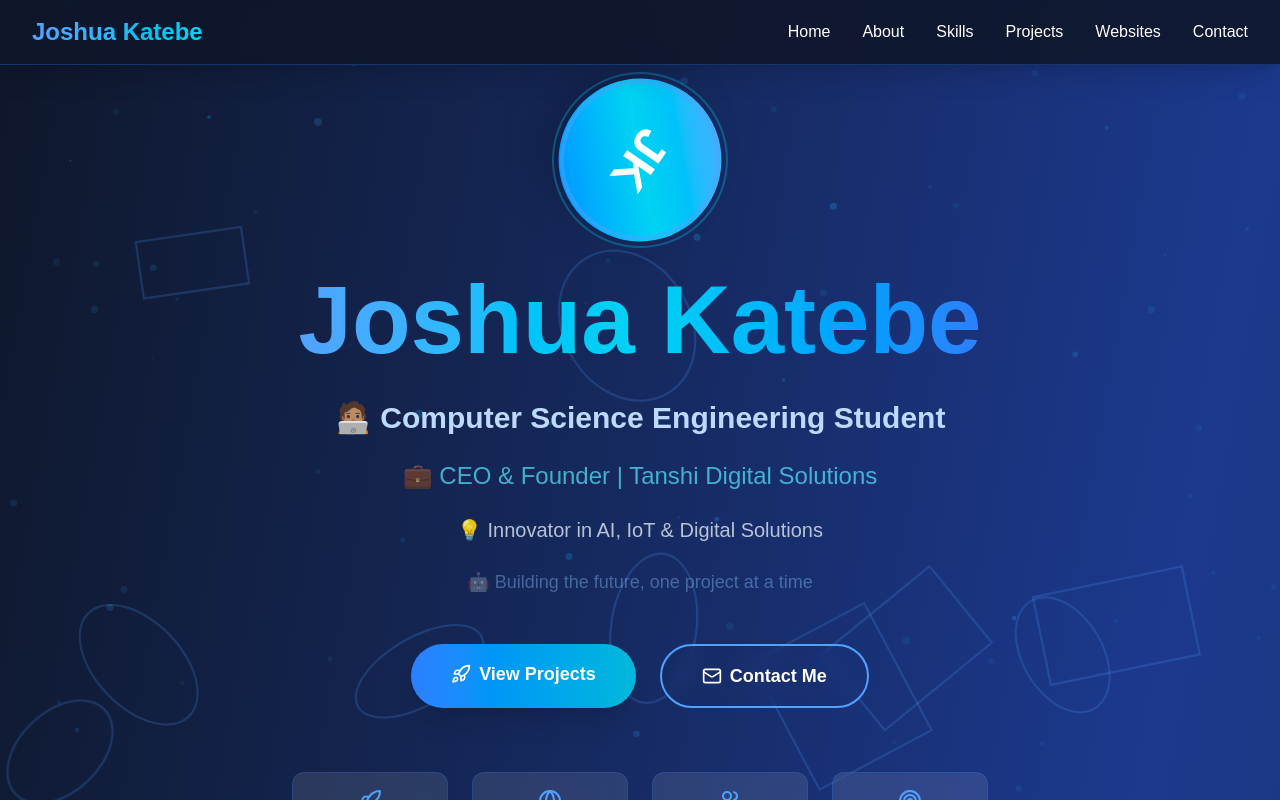
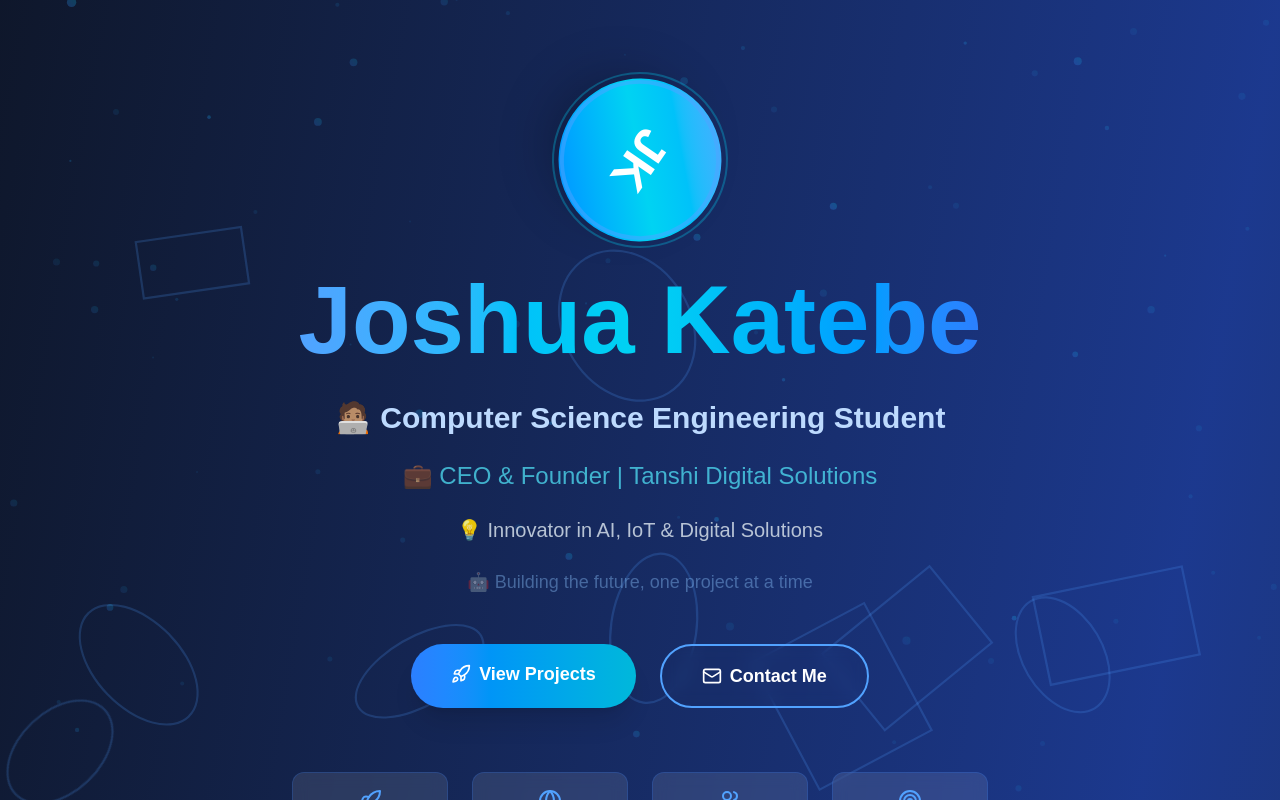
Before and after one commit to JoshuaKatebe/tanshi, a Next.js app: page /joshua in a window 1280 px wide. Shown: the top 800 px of the page. Built offline with nearby package versions, Linux system fonts and the light colour scheme.

Commit message:
removed header

```diff
--- a/src/app/joshua/page.jsx
+++ b/src/app/joshua/page.jsx
@@ -322,79 +322,6 @@ const Portfolio = () => {
           />
         ))}
       </div>
-
-      {/* Enhanced Navigation */}
-      <motion.nav
-        className="fixed top-0 w-full z-50 bg-slate-900/90 backdrop-blur-md border-b border-blue-500/30 shadow-xl"
-        initial={{ y: -100 }}
-        animate={{ y: 0 }}
-        transition={{ duration: 0.8, ease: "easeOut" }}
-      >
-        <div className="max-w-7xl mx-auto px-4 sm:px-6 lg:px-8">
-          <div className="flex justify-between items-center py-4">
-            <motion.div
-              className="text-2xl font-bold bg-gradient-to-r from-blue-400 to-cyan-400 bg-clip-text text-transparent"
-              whileHover={{ scale: 1.05 }}
-              whileTap={{ scale: 0.95 }}
-            >
-              Joshua Katebe
-            </motion.div>
-
-            <div className="hidden md:flex space-x-8">
-              {['Home', 'About', 'Skills', 'Projects', 'Websites', 'Contact'].map((item) => (
-                <motion.a
-                  key={item}
-                  href={`#${item.toLowerCase()}`}
-                  className="hover:text-blue-400 transition-colors relative group"
-                  whileHover={{ y: -2 }}
-                  whileTap={{ y: 0 }}
-                >
-                  {item}
-                  <motion.div
-                    className="absolute -bottom-1 left-0 w-0 h-0.5 bg-gradient-to-r from-blue-400 to-cyan-400 group-hover:w-full transition-all duration-300"
-                  />
-                </motion.a>
-              ))}
-            </div>
-
-            <motion.button
-              className="md:hidden p-2 rounded-lg bg-blue-500/20 hover:bg-blue-500/30 transition-colors"
-              whileTap={{ scale: 0.95 }}
-              onClick={() => setIsMenuOpen(!isMenuOpen)}
-            >
-              {isMenuOpen ? <X size={24} /> : <Menu size={24} />}
-            </motion.button>
-          </div>
-        </div>
-      </motion.nav>
-
-      {/* Enhanced Mobile Menu */}
-      <AnimatePresence>
-        {isMenuOpen && (
-          <motion.div
-            className="fixed inset-0 z-40 bg-slate-900/95 backdrop-blur-md md:hidden"
-            initial={{ opacity: 0 }}
-            animate={{ opacity: 1 }}
-            exit={{ opacity: 0 }}
-          >
-            <div className="flex flex-col items-center justify-center h-full space-y-8">
-              {['Home', 'About', 'Skills', 'Projects', 'Websites', 'Contact'].map((item, index) => (
-                <motion.a
-                  key={item}
-                  href={`#${item.toLowerCase()}`}
-                  className="text-2xl hover:text-blue-400 transition-colors"
-                  initial={{ x: -50, opacity: 0 }}
-                  animate={{ x: 0, opacity: 1 }}
-                  transition={{ delay: index * 0.1 }}
-                  onClick={() => setIsMenuOpen(false)}
-                >
-                  {item}
-                </motion.a>
-              ))}
-            </div>
-          </motion.div>
-        )}
-      </AnimatePresence>
 
       {/* Enhanced Hero Section */}
       <section id="home" className="relative min-h-screen flex items-center justify-center px-4 pt-20">
```
